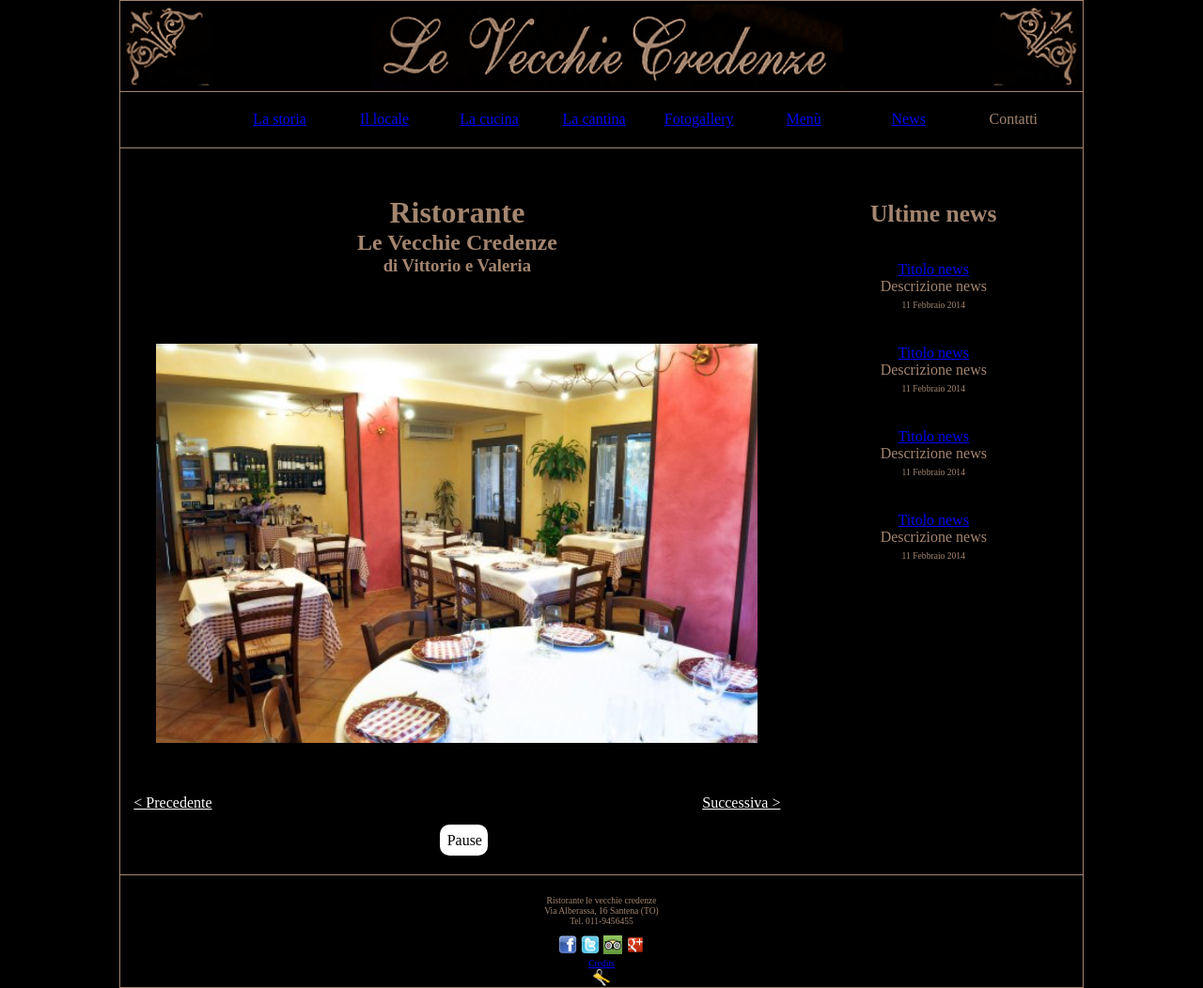
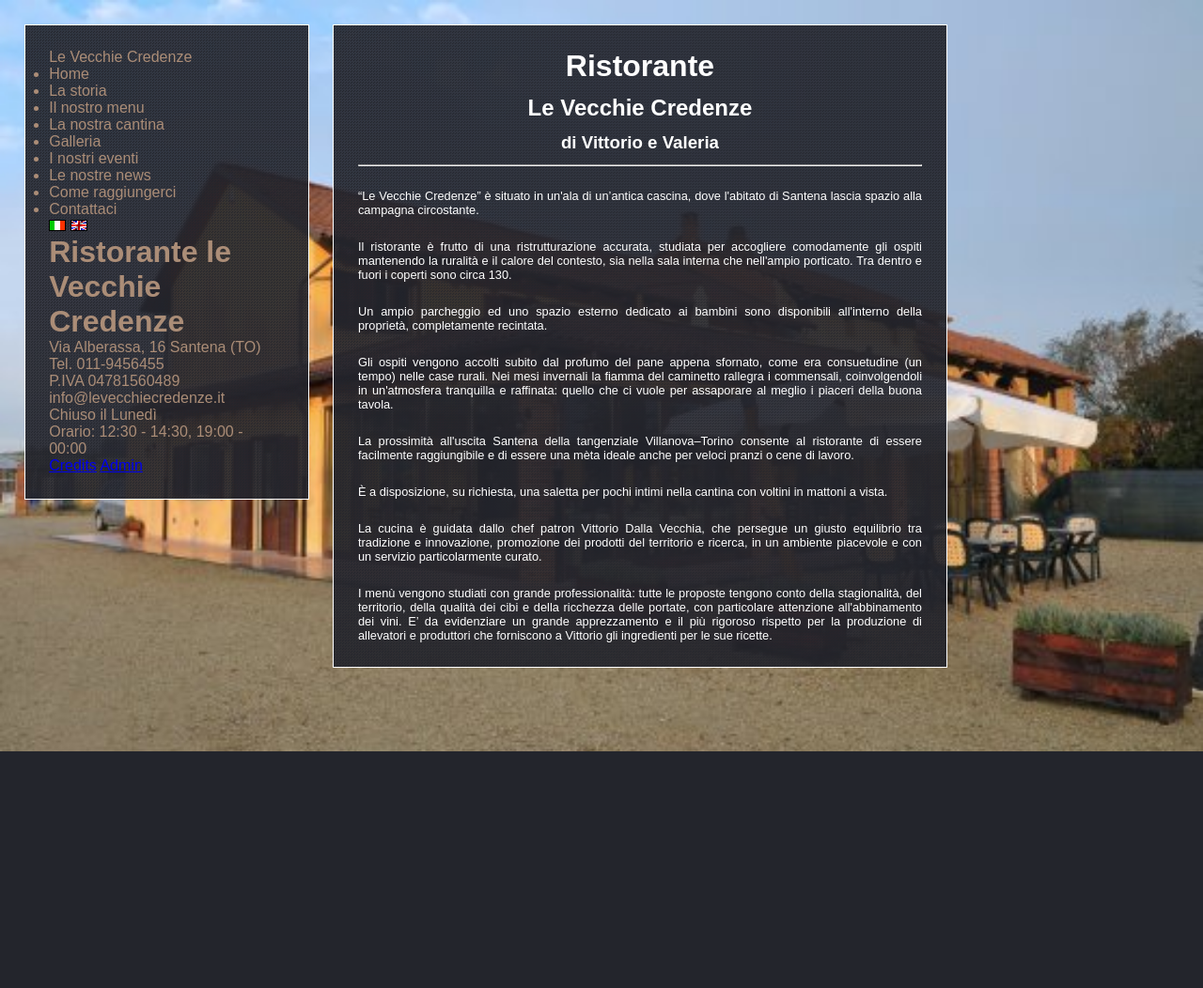
Before and after one commit to defra91/levecchiecredenze.it-php-, a PHP site: page / in a window 1280 px wide. Shown: the whole page at 94% size. After the commit the page ends 800 px from the top, so only its background shows below. Run offline with PHP 8.4, Linux system fonts and the light colour scheme.

Commit message:
Iniziato nuovo layout del sito

```diff
--- a/public-html/css/screen.css
+++ b/public-html/css/screen.css
@@ -6,186 +6,50 @@
 }
 
 body {
-	background-color: #000;
+	background: url(../images/loc/3.jpg) top left no-repeat;
+	background-size: 100%;
+	color: #ab8d77;
+	font-family: 'Antic', sans-serif;
 }
 
-div#container {
-	width: 1024px; /* utilizziamo una larghezza fissa per il contenitore esterno */
-	border: 1px solid #A3856F;
-	margin-left: auto;
-	margin-right: auto;
-	overflow: auto;
-	background-color: #000;
-
+div#header {
+	padding: 2%;
+	float: left;
+	margin-left: 2%;
+	margin-top: 2%;
+	width: 250px;
+	border: 1px solid #FFF;
+	background: url(../images/dotted-bg.png);
 }
 
-/* Sezione banner */
-
-div#banner {
-	width: 100%;
-	height: 96px;
-	border-bottom: 1px solid #A3856F;
-	background-image: url('../images/banner_alt.png');
-
-
+div#content {
+	padding: 2%;
+	float: left;
+	margin-left: 2%;
+	margin-top: 2%;
+	width: 600px;
+	border: 1px solid #FFF;
+	color: #FFF;
+	background: url(../images/dotted-bg.png);
 }
 
-#banner img {
-	width: 100%;
-    max-height:100%;
+div#content h1 {
+	text-align: center;
 }
 
-div#banner h1 {
+div#content h2 {
 	text-align: center;
-	display: none;
+	margin-top: 2%;
 }
 
-/* Sezione menu di navigazione */
-
-div#navigation {
-	width: 100%;
-	float: left;
-	border-bottom: 1px solid #A3856F;
+div#content h3 {
+	text-align: center;
+	margin-top: 2%;
+	margin-bottom: 2%;
 }
 
-span.menu_item {
-	float: left;
-    width: 10.89173%;
-	text-align:center;
-	padding: 2% 0%;
-	color: #A3856F;
+div#content p {
+	text-align: justify;
+	margin-top: 4%;
+	font-size: 0.8em;
 }
-
-span.menu_item_selected {
-	float: left;
-    width: 11.11%;
-	text-align:center;
-	padding: 2% 0%;
-}
-
-/* Sezione contenuto */
-
-div#content {
-	width: 100%;
-	float: left;
-
-	color: #A3856F;
-
-}
-
-/* Spalla sinistra */
-
-div#left_section {
-	width: 70%;
-	float: left;
-	padding-top: 2%;
-	padding-bottom: 2%;
-
-}
-
-div#left_section h1 {
-	margin-top: 30px;
-	text-align:center;
-
-}
-
-div#left_section h2 {
-	text-align:center;
-}
-
-div#left_section h3 {
-	text-align:center;
-}
-
-div#left_section div {
-	/* sezione in cui ci andrà l'intestazione della home */
-}
-
-div#left_section div + div {
-	/* sezione in cui ci andrà l'immagine di slideshow */
-	background-image: url();
-}
-
-
-div#right_section {
-	padding-top: 2%;
-	padding-bottom: 2%;
-	width: 29%;
-	float: left;
-	text-align: center;
-
-}
-
-/* Spalla destra */
-
-div#right_section h1 {
-	font-size: 1.6em;
-	margin-top: 35px;
-}
-
-span.news {
-
-}
-
-div.news {
-margin-top: 35px;
-}
-
-div.news h1 {
-
-	margin-bottom: 15px;
-}
-
-div.news a {
-
-}
-
-div.news p {
-
-	font-size: 1em;
-}
-
-span.news_date {
-	font-size: 0.6em;
-}
-
-/* Sezione footer */
-
-div#footer {
-	width: 100%;
-	padding-top: 2%;
-	text-align:center;
-	float: left;
-	color: #A3856F;
-	border-top: 1px solid #A3856F;
-}
-
-div#footer p {
-font-size: 0.6em;
-}
-
-div#footer a {
-
-}
-
-a#credits_link{
-	margin-right: auto;
-	margin-left: auto;
-	display: block;
-	font-size: 0.6em;
-
-}
-
-img#private_key {
-	width: 2%;
-	display: block;
-	margin-right: auto;
-	margin-left: auto;
-
-}
-
-img.social_icon {
-	margin-top: 10px;
-	width: 20px;
-	height: 20px;
-}
--- a/public-html/index.html
+++ b/public-html/index.html
@@ -7,97 +7,82 @@
 	<meta http-equiv="Content-type" content="text/html; charset=utf-8" />
 	<link rel="icon" href="images/favicon.ico" type="image/x-icon"/>
 	<link rel="stylesheet" type="text/css" href="css/print.css" media="print" />
-	<link rel="stylesheet" type="text/css" href="css/screen.css" media="screen and (min-width: 1024px)" /> <!-- css per gli schermi con 1024px o + -->
+	<link rel="stylesheet" type="text/css" href="css/screen.css" media="screen and (min-width: 1024px)" />
 	<link rel="stylesheet" type="text/css" href="css/tablet-landscape.css" media=" only screen and (min-width: 480px) and (max-width: 1024px) and (orientation:landscape)" />
 	<link rel="stylesheet" type="text/css" href="css/tablet-portrait.css" media="only screen and (min-widht: 480px) and (max-width: 1024px) and (orientation:portrait)" />
 	<link rel="stylesheet" type="text/css" href="css/smartphone-portrait.css" media="only screen and (max-width: 480px) and (orientation: portrait" />
-
-	<link rel="stylesheet" type="text/css" href="css/slideshow.css" media="only screen and (min-width: 1024px)" />
-	<script type="text/javascript" src="js/jquery.js"></script>
-	<script type="text/javascript" src="js/fadeSlideShow.js"></script>
-	<script type="text/javascript">
-		jQuery(document).ready(function(){
-			jQuery('#slideshow').fadeSlideShow();
-		});
-	</script>
+	<link rel="stylesheet" type="text/css" href="css/smartphone-landscape.css" media="only screen and (max-width: 480px) and (orientation: landscape" />
 </head>
 
 <body>
 
-<div id="container">
+	<div id="header">
 
 		<div id="banner">
-		<h1>Le Vecchie Credenze</h1>
+			Le Vecchie Credenze
 		</div>
+
 		<div id="navigation">
-		<span class="menu_item_selected" xml:lang="en" lang="en">Home</span>
-		<span class="menu_item"><a href="#">La storia</a></span>
-		<span class="menu_item"><a href="#">Il locale</a></span>
-		<span class="menu_item"><a href="#">La cucina</a></span>
-		<span class="menu_item"><a href="#">La cantina</a></span>
-		<span class="menu_item" xml:lang="en" lang="en"><a href="#">Fotogallery</a></span>
-		<span class="menu_item"><a href="#">Menù</a></span>
-		<span class="menu_item" xml:lang="en" lang="en"><a href="#">News</a></span>
-		<span class="menu_item">Contatti</span>
-	</div>
-	<!-- Da valutare i breadcrumb -->
-
-	<div id="content">
-		<div id="left_section">
-			<div>
-				<h1>Ristorante</h1>
-				<h2>Le Vecchie Credenze</h2>
-				<h3>di Vittorio e Valeria</h3>
-			</div>
-			<div id="slideshowWrapper">
-    			<ul id="slideshow">
-        			<li><img src="images/loc/4.jpg" alt="" /></li> <!-- This is the last image in the slideshow -->
-        			<li><img src="images/loc/3.jpg" alt="" /></li>
-       				<li><img src="images/loc/2.jpg" alt="" /></li>
-        			<li><img src="images/loc/1.jpg" alt="" /></li> <!-- This is the first image in the slideshow -->
+			<ul>
+				<li>Home</li>
+				<li>La storia</li>
+				<li>Il nostro menu</li>
+				<li>La nostra cantina</li>
+				<li>Galleria</li>
+				<li>I nostri eventi</li>
+				<li>Le nostre news</li>
+				<li>Come raggiungerci</li>
+				<li>Contattaci</li>
 			</ul>
 		</div>
-		</div>
-		<div id="right_section">
-			<h1>Ultime <span xml:lang="en" lang="en">news</span></h1>
-			<div class="news">
-				<a href="#">Titolo news</a>
-				<p>Descrizione news</p>
-				<span class="news_date">11 Febbraio 2014</span>
-			</div>
-			<div class="news">
-				<a href="#">Titolo news</a>
-				<p>Descrizione news</p>
-				<span class="news_date">11 Febbraio 2014</span>
-			</div>
-			<div class="news">
-				<a href="#">Titolo news</a>
-				<p>Descrizione news</p>
-				<span class="news_date">11 Febbraio 2014</span>
-			</div>
-			<div class="news">
-				<a href="#">Titolo news</a>
-				<p>Descrizione news</p>
-				<span class="news_date">11 Febbraio 2014</span>
-			</div>
-		</div>
-	</div>
+
 		<div id="footer">
-		<p>Ristorante le vecchie credenze</p>
+			<img class="language" src="images/ita.gif" alt="cambia la lingua del sito in Italiano" title="italiano" />
+			<img class="language" src="images/eng.gif" alt="change the language of the site in English" title="english" />
+			<h1>Ristorante le Vecchie Credenze</h1>
 			<p>Via Alberassa, 16 Santena (TO)</p>
 			<p>Tel. 011-9456455</p>
-		<a href="#"><img class="social_icon" src="images/facebook-icon.png" alt="logo di facebook" title="Aggiungici su Facebook" /></a>
-		<a href="#"><img class="social_icon" src="images/twitter-icon.png" alt="logo di twitter" title="Seguici su Twitter" /></a>
-		<a href="#"><img class="social_icon" src="images/tripadvisor-icon.png" alt="logo di tripadvisor" title="Trovaci su Trip Advisor" /></a>
-		<a href="#"><img class="social_icon" src="images/gplus-icon.png" alt="logo di google plus" title="Aggiungici a Google Plus" /></a>
-		<a href="#" id="credits_link">Credits</a>
-		<a href="#"><img src="images/key-icon.png"
-			alt="una chiave per l'accesso alla sezione privata" title="amministrazione" id="private_key" /></a>
+			<p>P.IVA 04781560489</p>
+			<p>info@levecchiecredenze.it</p>
+			<p>Chiuso il Lunedì</p>
+			<p>Orario: 12:30 - 14:30, 19:00 - 00:00</p>
+			<a href="#">Credits</a>
+			<a href="#">Admin</a>
 		</div>
 
 	</div>
 
-<!-- contenuto della pagina -->
+	<div id="content">
+		<h1>Ristorante</h1>
+		<h2>Le Vecchie Credenze</h2>
+		<h3>di Vittorio e Valeria</h3>
+		<hr/>
+		<p>
+			“Le Vecchie Credenze” è situato in un'ala di un’antica cascina, dove l'abitato di Santena lascia spazio alla campagna circostante.
+		</p>
+		<p>
+			Il ristorante è frutto di una ristrutturazione accurata, studiata per accogliere comodamente gli ospiti mantenendo la ruralità e il calore del contesto, sia nella sala interna che nell'ampio porticato. Tra dentro e fuori i coperti sono circa 130.
+		</p>
+		<p>
+			Un ampio parcheggio ed uno spazio esterno dedicato ai bambini sono disponibili all'interno della proprietà, completamente recintata.
+		</p>
+		<p>
+			Gli ospiti vengono accolti subito dal profumo del pane appena sfornato, come era consuetudine (un tempo) nelle case rurali. Nei mesi invernali la fiamma del caminetto rallegra i commensali, coinvolgendoli in un'atmosfera tranquilla e raffinata: quello che ci vuole per assaporare al meglio i piaceri della buona tavola.
+		</p>
+		<p>
+			La prossimità all'uscita Santena della tangenziale Villanova–Torino consente al ristorante di essere facilmente raggiungibile e di essere una mèta ideale anche per veloci pranzi o cene di lavoro.
+		</p>
+		<p>
+			È a disposizione, su richiesta, una saletta per pochi intimi nella cantina con voltini in mattoni a vista.
+		</p>
+		<p>
+			La cucina è guidata dallo chef patron Vittorio Dalla Vecchia, che persegue un giusto equilibrio tra tradizione e innovazione, promozione dei prodotti del territorio e ricerca, in un ambiente piacevole e con un servizio particolarmente curato.
+		</p>
+		<p>
+			I menù vengono studiati con grande professionalità: tutte le proposte tengono conto della stagionalità, del territorio, della qualità dei cibi e della ricchezza delle portate, con particolare attenzione all'abbinamento dei vini. E’ da evidenziare un grande apprezzamento e il più rigoroso rispetto per la produzione di allevatori e produttori che forniscono a Vittorio gli ingredienti per le sue ricette.
+		</p>
+
+	</div>
 
 </body>
 
```
Also changed, not shown: public-html/images/dotted-bg.png (added), public-html/images/eng.gif (added), public-html/images/ita.gif (added). Lines whose indentation alone changed are shown as unchanged.
